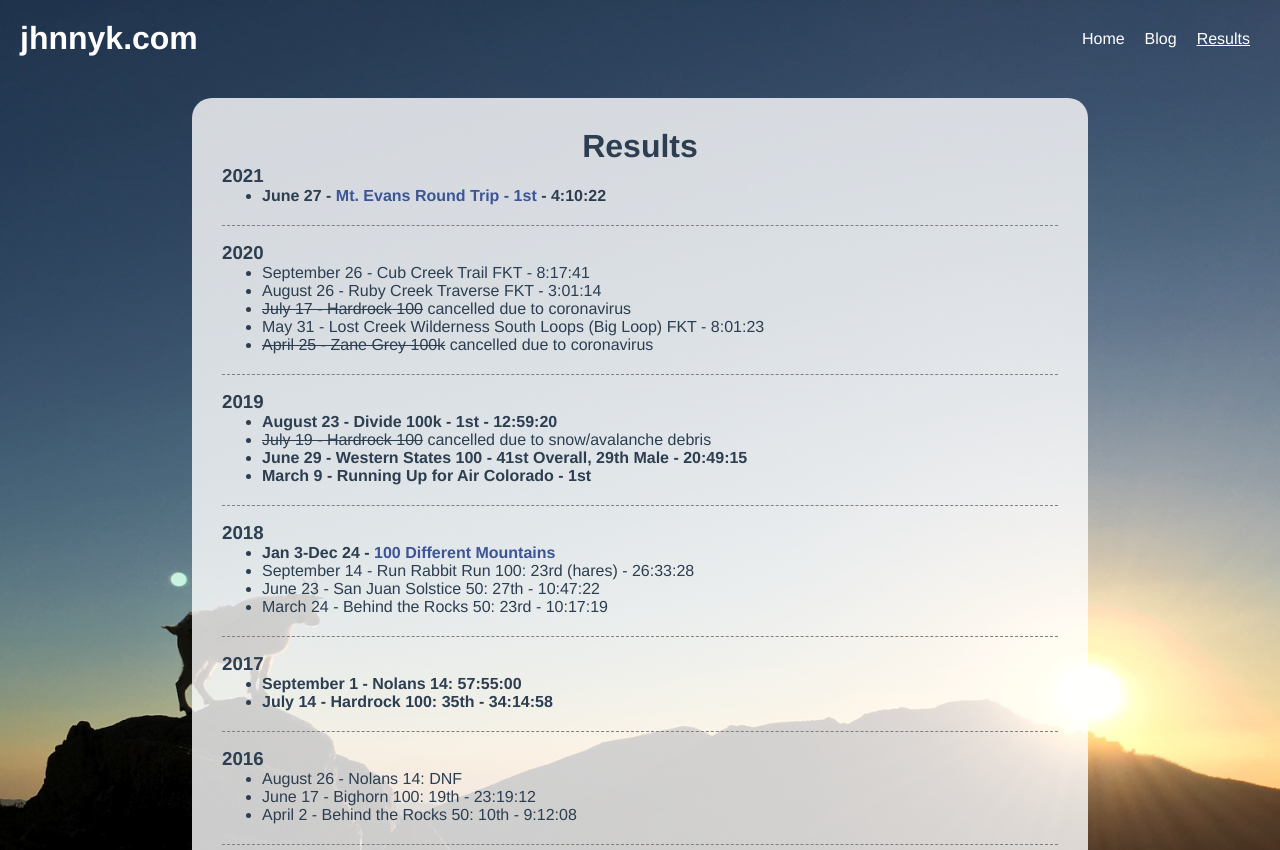
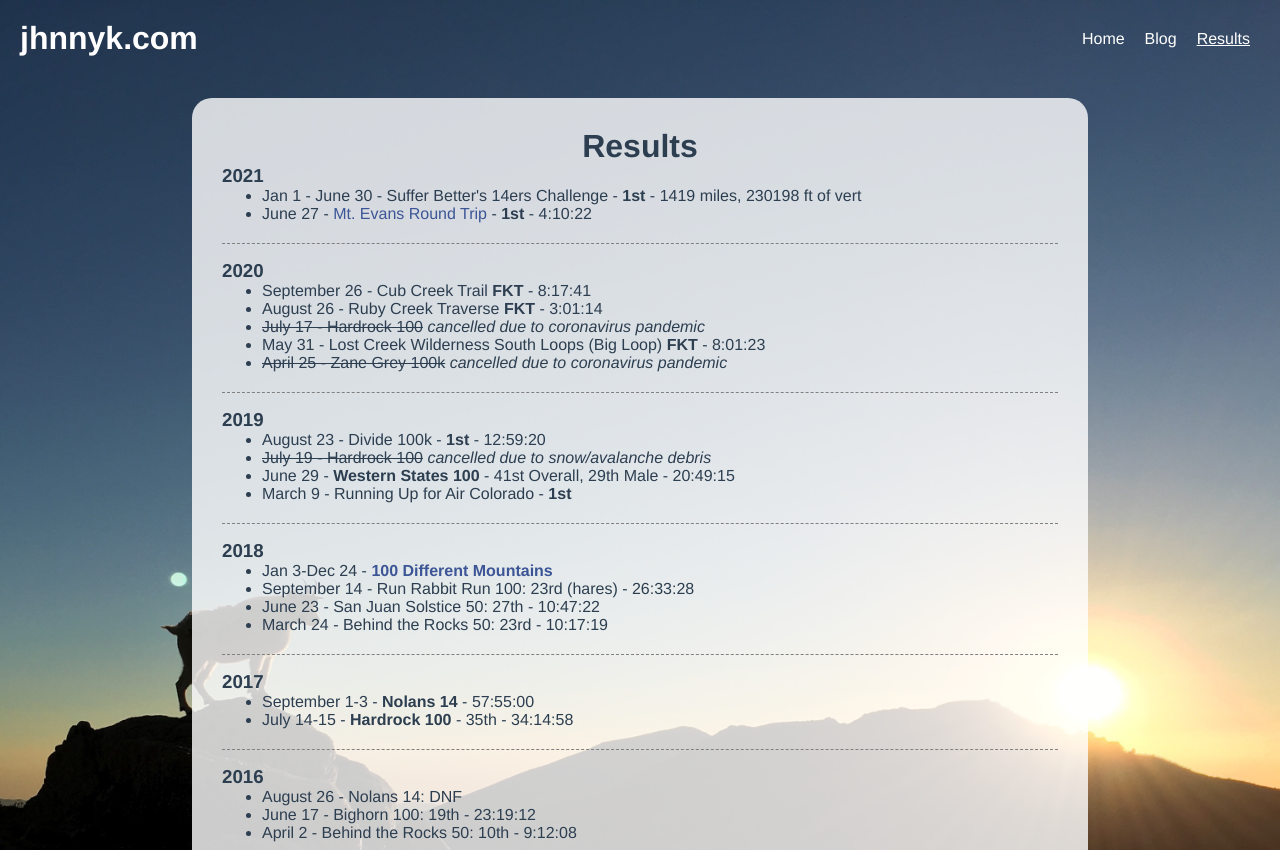
Before and after one commit to jhnnyk/jhnnyk-personal, a Vue app: page /results in a window 1280 px wide. Shown: the top 850 px of the page. Built offline with nearby package versions, Linux system fonts and the light colour scheme.

Commit message:
update and publish results page

```diff
--- a/src/pages/ResultsPage.vue
+++ b/src/pages/ResultsPage.vue
@@ -3,52 +3,44 @@
     <h1>Results</h1>
     <h3>2021</h3>
     <ul>
+      <li>Jan 1 - June 30 - Suffer Better's 14ers Challenge - <strong>1st</strong> - 1419 miles, 230198 ft of vert</li>
       <li>
-        <strong
-          >June 27 -
+        June 27 -
           <a
             href="http://racingunderground.racetecresults.com/results.aspx?CId=16436&RId=475&EId=3"
-            >Mt. Evans Round Trip - 1st</a
-          >
-          - 4:10:22</strong
-        >
+            >Mt. Evans Round Trip</a> - <strong>1st</strong> - 4:10:22
       </li>
     </ul>
     <h3>2020</h3>
     <ul>
-      <li>September 26 - Cub Creek Trail FKT - 8:17:41</li>
-      <li>August 26 - Ruby Creek Traverse FKT - 3:01:14</li>
-      <li><s>July 17 - Hardrock 100</s> cancelled due to coronavirus</li>
+      <li>September 26 - Cub Creek Trail <strong>FKT</strong> - 8:17:41</li>
+      <li>August 26 - Ruby Creek Traverse <strong>FKT</strong> - 3:01:14</li>
+      <li><s>July 17 - Hardrock 100</s> <em>cancelled due to coronavirus pandemic</em></li>
       <li>
-        May 31 - Lost Creek Wilderness South Loops (Big Loop) FKT - 8:01:23
+        May 31 - Lost Creek Wilderness South Loops (Big Loop) <strong>FKT</strong> - 8:01:23
       </li>
-      <li><s>April 25 - Zane Grey 100k</s> cancelled due to coronavirus</li>
+      <li><s>April 25 - Zane Grey 100k</s> <em>cancelled due to coronavirus pandemic</em></li>
     </ul>
     <h3>2019</h3>
     <ul>
-      <li><strong>August 23 - Divide 100k - 1st - 12:59:20</strong></li>
+      <li>August 23 - Divide 100k - <strong>1st</strong> - 12:59:20</li>
       <li>
-        <s>July 19 - Hardrock 100</s> cancelled due to snow/avalanche debris
+        <s>July 19 - Hardrock 100</s> <em>cancelled due to snow/avalanche debris</em>
       </li>
       <li>
-        <strong
-          >June 29 - Western States 100 - 41st Overall, 29th Male -
-          20:49:15</strong
-        >
+        June 29 - <strong>Western States 100</strong> - 41st Overall, 29th Male -
+          20:49:15
       </li>
-      <li><strong>March 9 - Running Up for Air Colorado - 1st</strong></li>
+      <li>March 9 - Running Up for Air Colorado - <strong>1st</strong></li>
     </ul>
 
     <h3>2018</h3>
     <ul>
       <li>
-        <!-- TODO -->
-        <strong
-          >Jan 3-Dec 24 -
+        Jan 3-Dec 24 -
           <a href="/blog/100-mountains-in-2018"
-            >100 Different Mountains</a
-          ></strong
-        >
+            ><strong>100 Different Mountains</strong></a
+          >
       </li>
       <li>September 14 - Run Rabbit Run 100: 23rd (hares) - 26:33:28</li>
       <li>June 23 - San Juan Solstice 50: 27th - 10:47:22</li>
@@ -57,8 +49,8 @@
 
     <h3>2017</h3>
     <ul>
-      <li><strong>September 1 - Nolans 14: 57:55:00</strong></li>
-      <li><strong>July 14 - Hardrock 100: 35th - 34:14:58</strong></li>
+      <li>September 1-3 - <strong>Nolans 14</strong> - 57:55:00</li>
+      <li>July 14-15 - <strong>Hardrock 100</strong> - 35th - 34:14:58</li>
     </ul>
 
     <h3>2016</h3>
```
